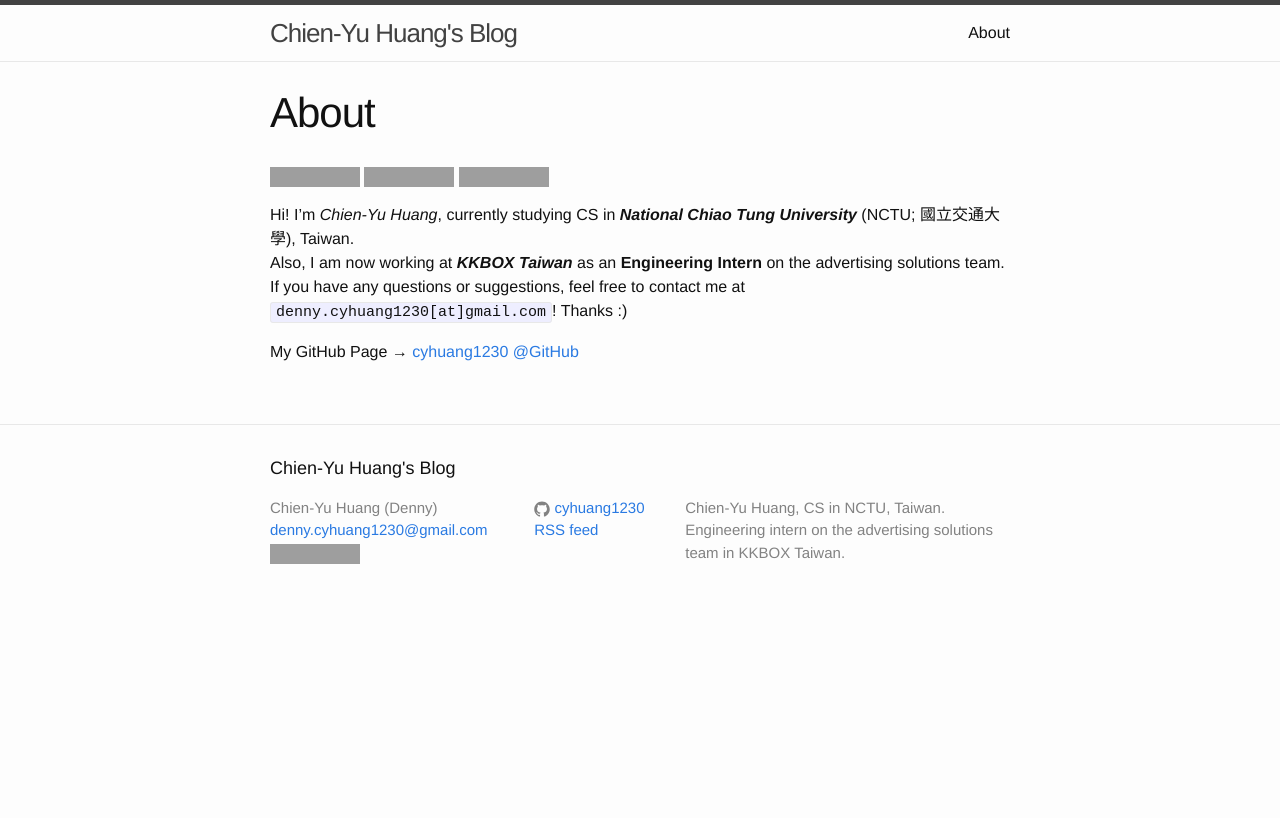
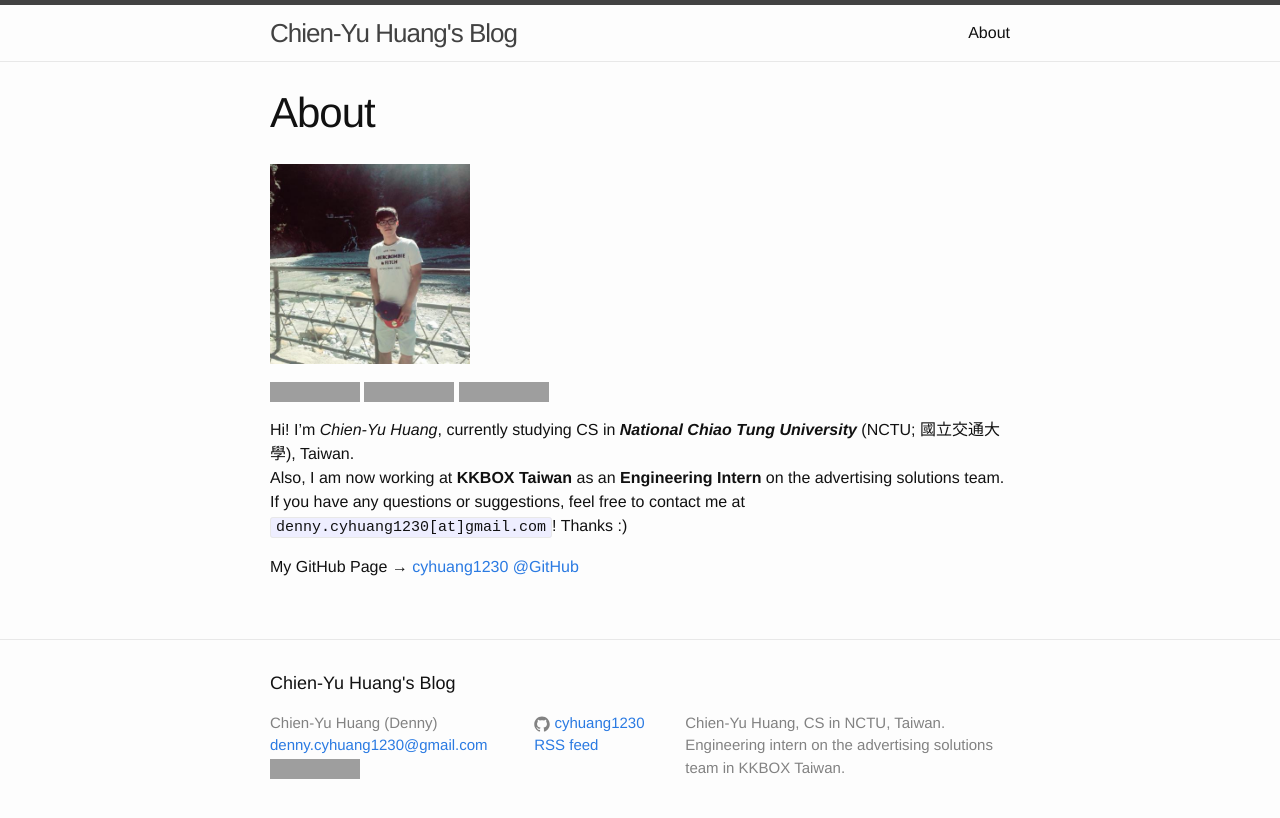
Before and after one commit to cyhuang1230/cyhuang1230.github.io, a Jekyll site: the page built from about.md, in a window 1280 px wide. Shown: the top 818 px of the page. Built offline with Jekyll 4.4.1, drawn with Linux system fonts in a browser that asks for light colours; grey boxes are pictures that could not be loaded.

Commit message:
add avatar

```diff
--- a/about.md
+++ b/about.md
@@ -3,6 +3,8 @@ layout: page
 title: About
 permalink: /about/
 ---
+
+<img src="/resources/avatar.jpeg" alt="cyh_avatar" style="width: 200px;"/>
 
 <p>
 	<a href="http://cyhuang1230.github.io/"><img src="https://img.shields.io/badge/GitHub-cyhuang1230-blue.svg?style=flat" alt="GitHub" style="max-width:100%;"></a>
@@ -11,7 +13,7 @@ permalink: /about/
 </p>
 
 Hi! I'm <i>Chien-Yu Huang</i>, currently studying CS in ***National Chiao Tung University*** (NCTU; 國立交通大學), Taiwan. <br/>
-Also, I am now working at ***KKBOX Taiwan*** as an **Engineering Intern** on the advertising solutions team. <br/>
+Also, I am now working at **KKBOX Taiwan** as an **Engineering Intern** on the advertising solutions team. <br/>
 If you have any questions or suggestions, feel free to contact me at `denny.cyhuang1230[at]gmail.com`! Thanks :)
 
 My GitHub Page → [cyhuang1230 @GitHub](https://github.com/cyhuang1230/)
```
Also changed, not shown: resources/avatar.jpeg (added).
